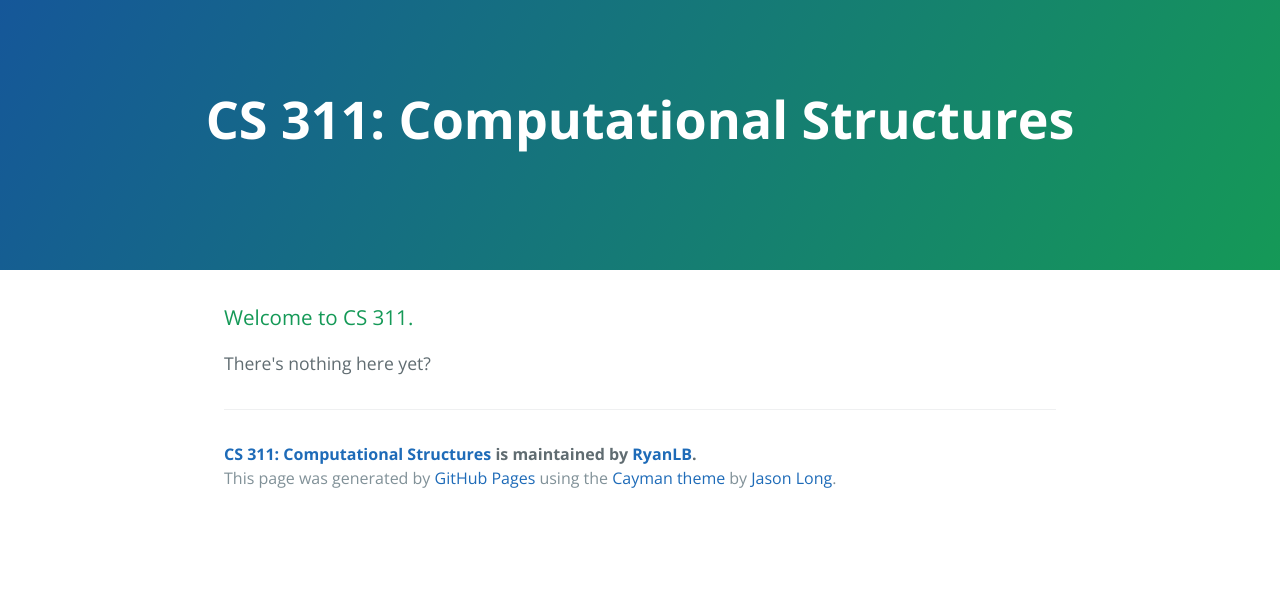
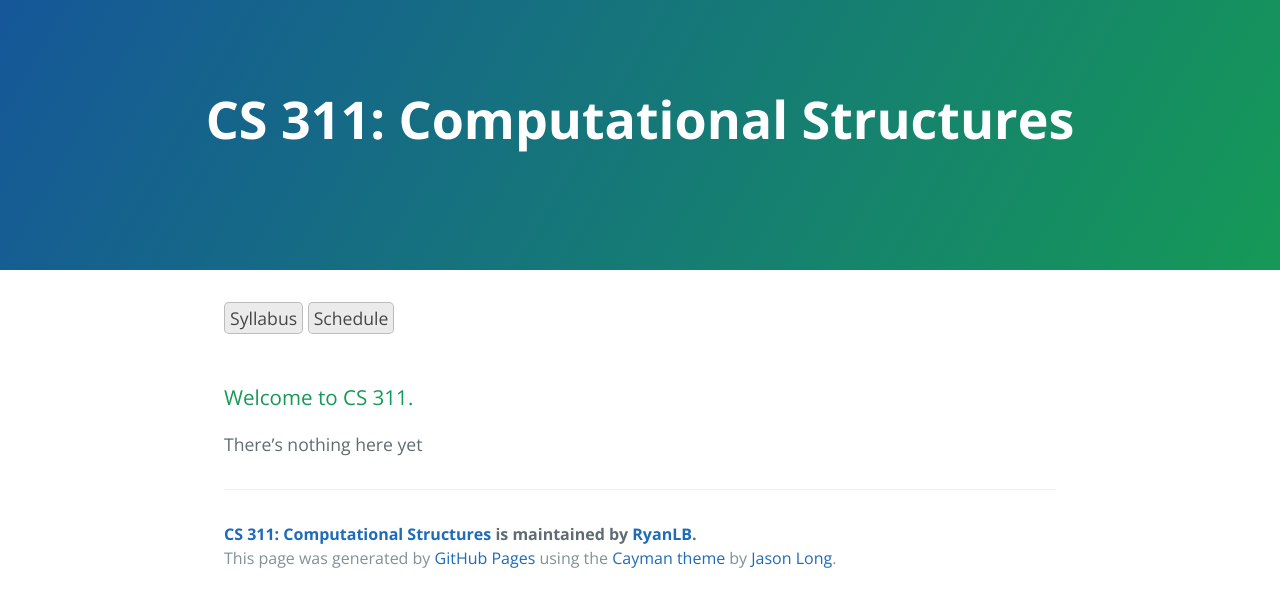
Before and after one commit to RyanLB/CS311, a Jekyll site: the page built from index.md, in a window 1280 px wide. Shown: the top 607 px of the page. Built offline with Jekyll 4.4.1, drawn with Linux system fonts in a browser that asks for light colours.

Commit message:
Add nav template and syllabus

```diff
--- /dev/null
+++ b/_includes/nav.html
@@ -0,0 +1,4 @@
+<nav>
+  <a href="{{ site.github.url }}/Syllabus.pdf" class="nav_btn">Syllabus</a>
+  <a href="#" class="nav_btn">Schedule</a>
+</nav>
--- a/_layouts/default.html
+++ b/_layouts/default.html
@@ -2,12 +2,12 @@
 <html lang="en-us">
   <head>
     <meta charset="UTF-8">
-    <title>CS 311: Computational Structures by RyanLB</title>
+    <title> CS 311: {{ page.title }}</title>
     <meta name="viewport" content="width=device-width, initial-scale=1">
-    <link rel="stylesheet" type="text/css" href="stylesheets/normalize.css" media="screen">
+    <link rel="stylesheet" type="text/css" href="/stylesheets/normalize.css" media="screen">
     <link href='https://fonts.googleapis.com/css?family=Open+Sans:400,700' rel='stylesheet' type='text/css'>
-    <link rel="stylesheet" type="text/css" href="stylesheets/stylesheet.css" media="screen">
-    <link rel="stylesheet" type="text/css" href="stylesheets/github-light.css" media="screen">
+    <link rel="stylesheet" type="text/css" href="/stylesheets/stylesheet.css" media="screen">
+    <link rel="stylesheet" type="text/css" href="/stylesheets/github-light.css" media="screen">
   </head>
 
   <body>
@@ -17,6 +17,7 @@
     </section>
 
     <section class="main-content">
+      {% include nav.html %}
       {{ content }}
 
 
--- a/index.html
+++ /dev/null
@@ -1,8 +0,0 @@
----
-title: "CS 311: Computational Structures"
-layout: default
----
-      <h3>
-<a id="welcome-to-cs-311" class="anchor" href="#welcome-to-cs-311" aria-hidden="true"><span aria-hidden="true" class="octicon octicon-link"></span></a>Welcome to CS 311.</h3>
-
-<p>There's nothing here yet?</p>
--- a/stylesheets/stylesheet.css
+++ b/stylesheets/stylesheet.css
@@ -243,3 +243,27 @@
 @media screen and (max-width: 42em) {
   .site-footer {
     font-size: 0.9rem; } }
+
+.nav_btn {
+  display: inline-block;
+  margin-bottom: 1rem;
+  color: rgba(0, 0, 0, 0.7);
+  background-color: rgba(0, 0, 0, 0.08);
+  border-color: rgba(0, 0, 0, 0.2);
+  border-style: solid;
+  border-width: 1px;
+  border-radius: 0.3rem;
+  transition: color 0.2s, background-color 0.2s, border-color 0.2s;
+  padding-top: 2px;
+  padding-bottom: 2px;
+  padding-left: 5px;
+  padding-right: 5px;
+}
+  .btn + .btn {
+    margin-left: 1rem; }
+
+.nav_btn:hover {
+  color: rgba(0, 0, 0, 0.8);
+  text-decoration: none;
+  background-color: rgba(0, 0, 0, 0.2);
+  border-color: rgba(0, 0, 0, 0.3); }
```
Also changed, not shown: index.md (added, +8 -0 lines), 1 other file.
